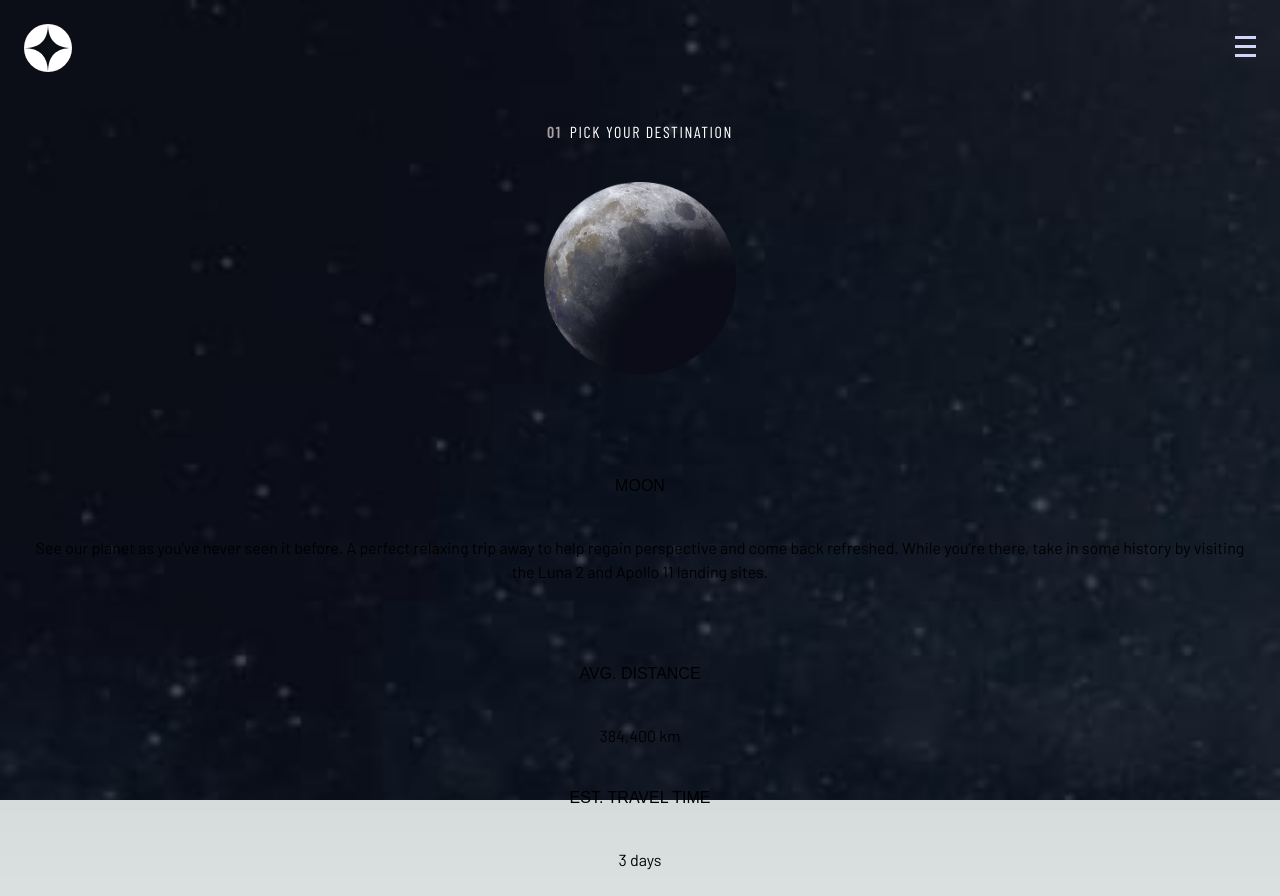
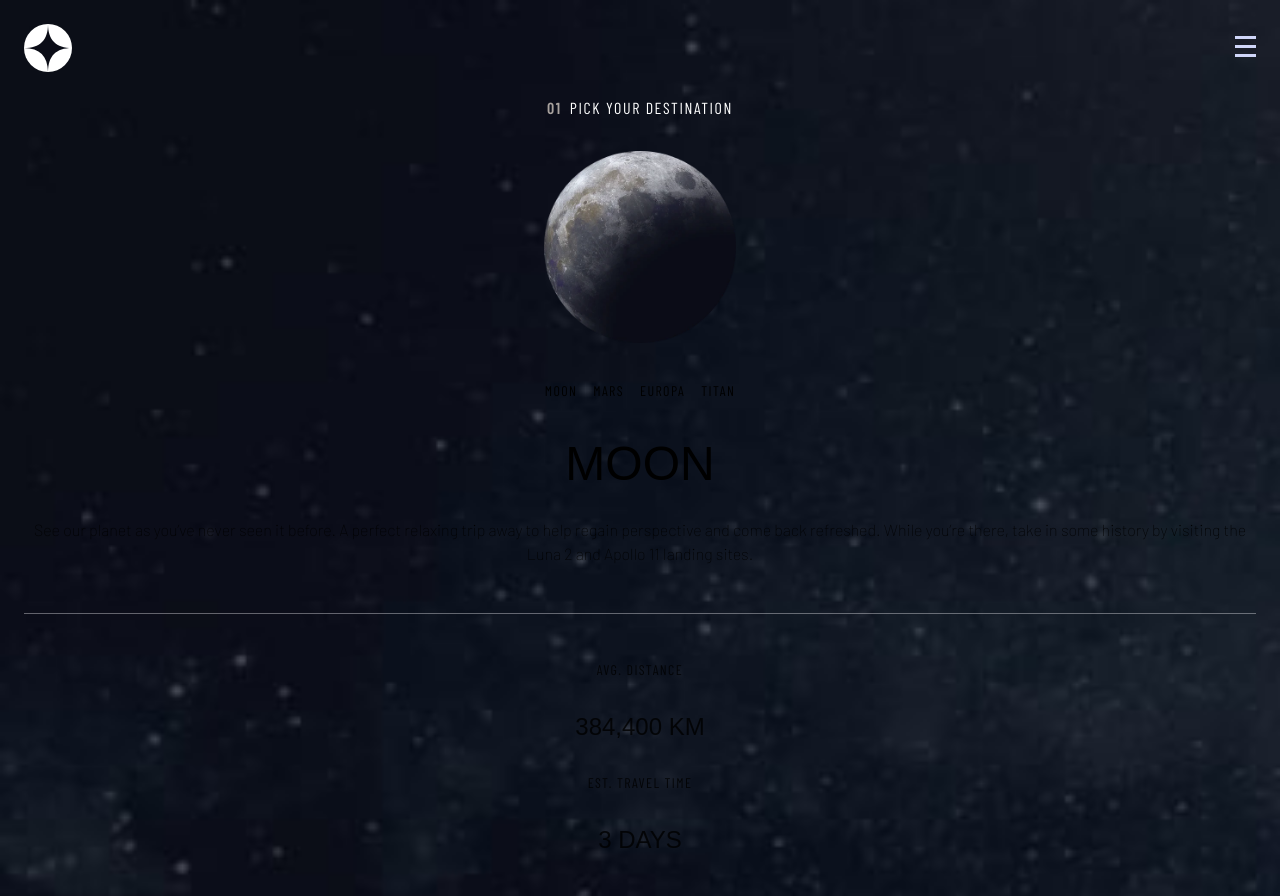
Before and after one commit to ferutizi/space-tourism, a Next.js app: page /destination in a window 1280 px wide. Built offline with nearby package versions, Linux system fonts and the light colour scheme; a web font is replaced by a local one.

Commit message:
destination page styled

```diff
--- a/src/app/destination/page.tsx
+++ b/src/app/destination/page.tsx
@@ -1,15 +1,23 @@
+'use client'
+
 import Header from '../components/Header'
 import data from '../../../data.json'
 import '../globals.css'
 import Subtitle from '../components/Subtitle'
+import { useState } from 'react'
 
 export default function DestinationPage (): JSX.Element {
+/*   const destinations = {
+
+  } */
+
+  const [currentDestination, setCurrentDestination] = useState()
   const [dest] = data.destinations
 
   return (
-    <section className='destination h-screen'>
+    <section className='destination min-h-screen'>
       <Header />
-      <article className='min-h-full flex flex-col items-center justify-between text-center p-6'>
+      <article className='min-h-screen flex flex-col items-center justify-between text-center pb-4 px-6'>
         <Subtitle />
         <img
           className='h-48'
@@ -17,16 +25,22 @@ export default function DestinationPage (): JSX.Element {
           alt={dest.name}
           title={dest.name}
         />
-        <nav>
-          <button></button>
+        <nav className='flex gap-4 my-2'>
+          {data.destinations.map(e =>
+            <button
+              key={e.name}
+              className='alter-font tracking-widest text-sm font-thin'
+            >{e.name.toUpperCase()}
+            </button>
+          )}
         </nav>
-        <h1>{dest.name.toUpperCase()}</h1>
-        <p>{dest.description}</p>
-        <hr></hr>
-        <h2>{'Avg. distance'.toUpperCase()}</h2>
-        <p>{dest.distance}</p>
-        <h2>{'Est. travel time'.toUpperCase()}</h2>
-        <p>{dest.travel}</p>
+        <h1 className='text-5xl'>{dest.name.toUpperCase()}</h1>
+        <p className='font-thin'>{dest.description}</p>
+        <hr className='w-full opacity-40 my-4'></hr>
+        <h3 className='alter-font text-sm font-thin tracking-widest opacity-80'>{'Avg. distance'.toUpperCase()}</h3>
+        <p className='font-bell text-2xl opacity-80'>{dest.distance.toUpperCase()}</p>
+        <h3 className='alter-font text-sm font-thin tracking-widest opacity-80'>{'Est. travel time'.toUpperCase()}</h3>
+        <p className='font-bell text-2xl opacity-80 mb-6'>{dest.travel.toUpperCase()}</p>
       </article>
     </section>
   )
--- a/src/app/page.tsx
+++ b/src/app/page.tsx
@@ -11,7 +11,7 @@ export default function Home (): JSX.Element {
         <article>
           <p className='alter-font text-lg font-thin tracking-widest'>{subtitle.toUpperCase()}</p>
           <h1 className='text-7xl my-2'>SPACE</h1>
-          <p className='font-light'>Let’s face it; if you want to go to space,
+          <p className='font-thin'>Let’s face it; if you want to go to space,
             you might as well genuinely go to outer space and not hover
             kind of on the edge of it. Well sit back, and relax because
             we’ll give you a truly out of this world experience!
```
